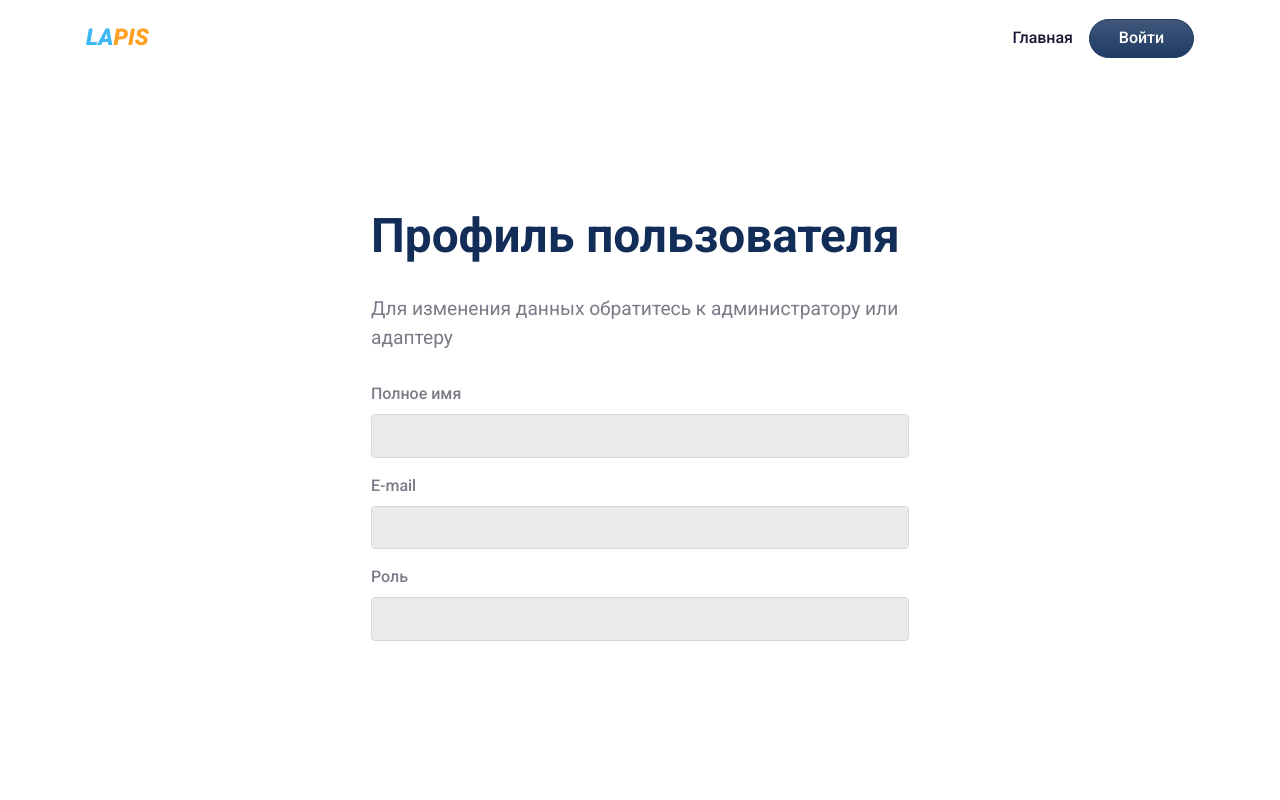
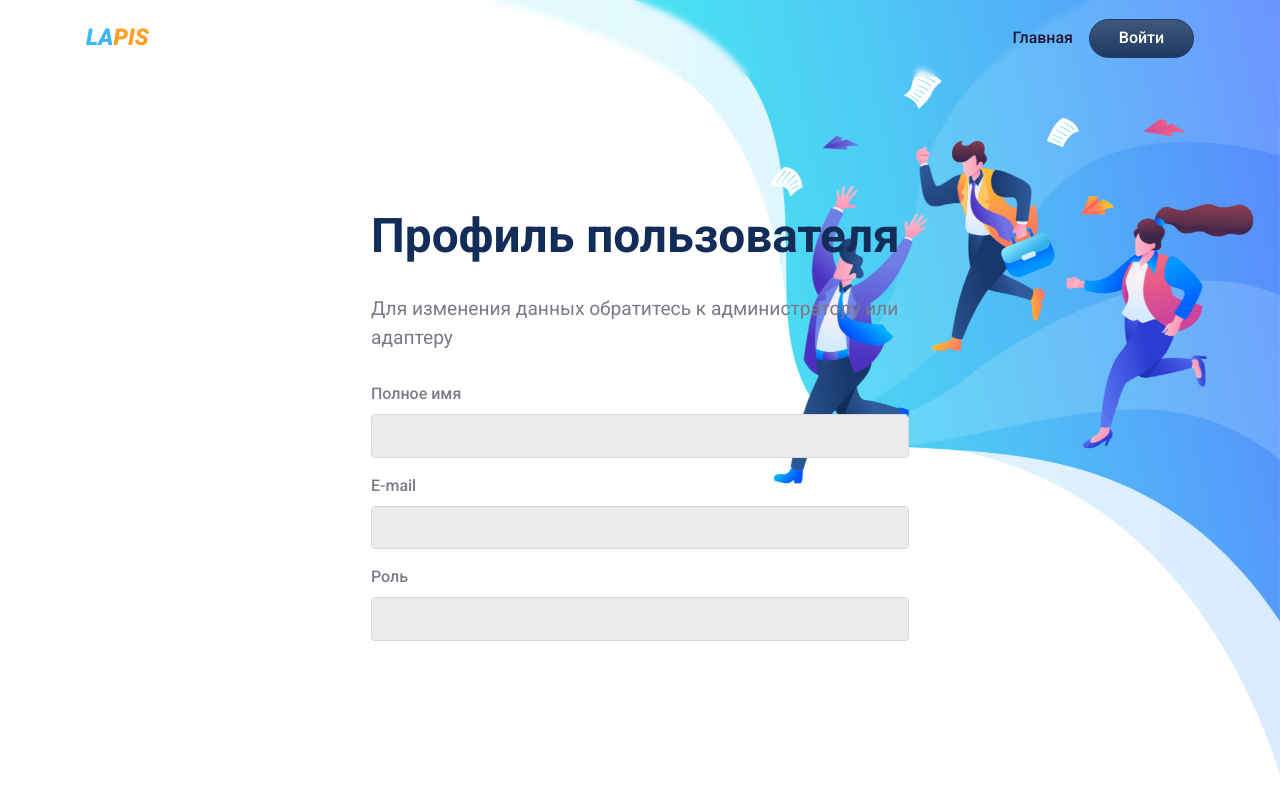
Before and after one commit to moevm/casein2021, a Flask app: template src/app/web/templates/user_id.html in a window 1280 px wide. Run offline with Flask 2, Linux system fonts and the light colour scheme; the template is opened without the code that fills it, so the values that code supplies are empty; some libraries are stand-ins or nearby versions.

Commit message:
Add hero-bg to pages

```diff
--- a/src/app/web/templates/user_id.html
+++ b/src/app/web/templates/user_id.html
@@ -4,6 +4,13 @@
 
 {% block content %}
 
+<div class="bg-holder d-none d-sm-block" style="background-image:url(static/img/hero-bg.png);background-position:right top;background-size:contain;">
+</div>
+<!--/.bg-holder-->
+
+<div class="bg-holder d-sm-none" style="background-image:url(static/img/hero-bg.png);background-position:right top;background-size:contain;">
+</div>
+<!--/.bg-holder-->
 <div class="container">
   <div class="row justify-content-center align-items-center min-vh-75 min-vh-md-100">
     <div class="col-md-7 col-lg-6 py-6 text-sm-start text-center">
```
Also changed, not shown: src/app/web/templates/security/login_user.html (+7 -0 lines).
